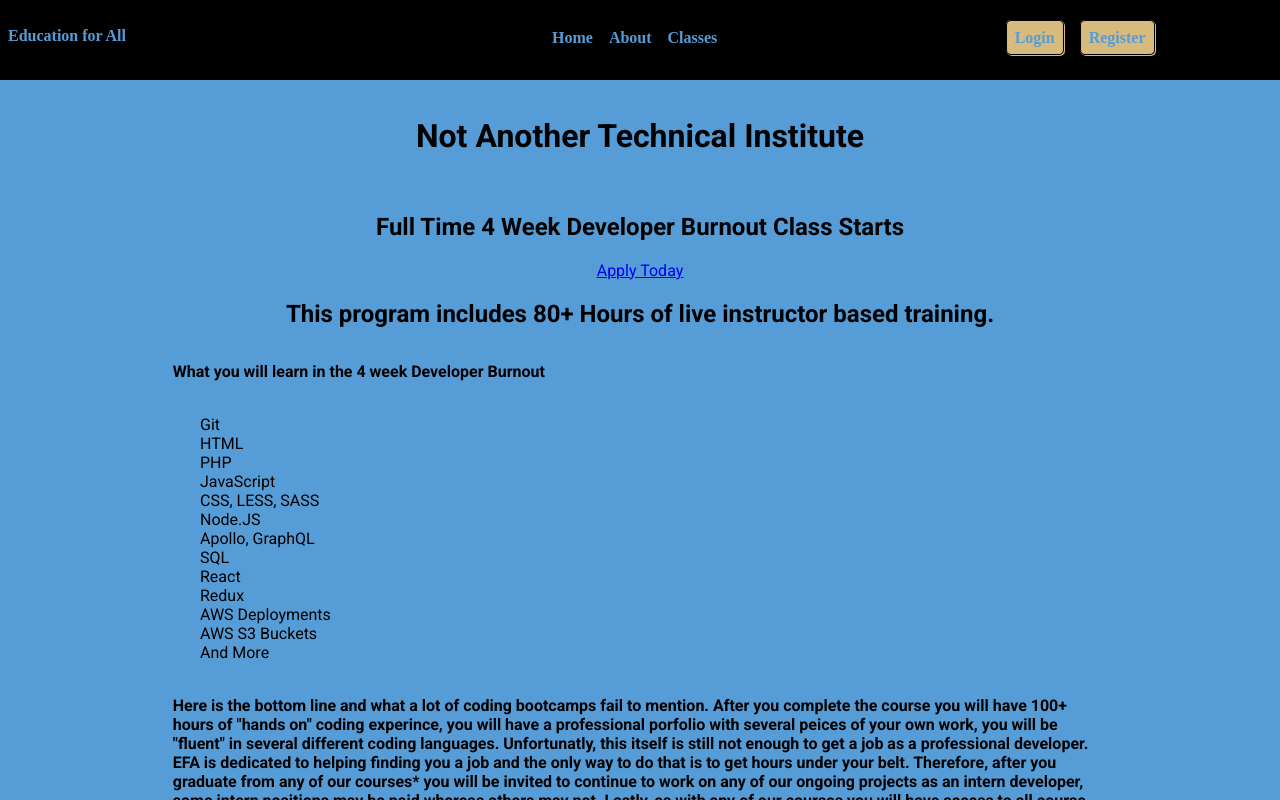
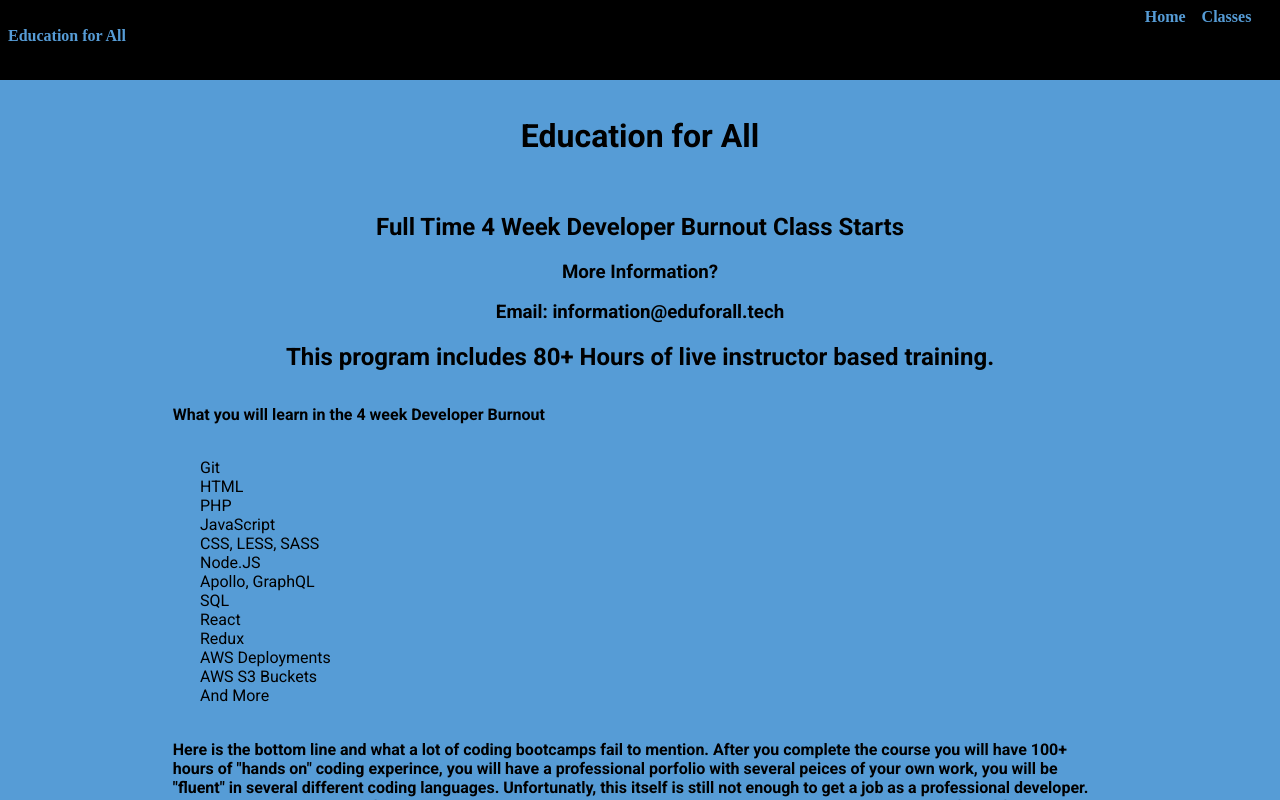
Before and after one commit to skylerwebdev/educationforall, a React (Create React App) app: page /devburnout in a window 1280 px wide. Shown: the top 800 px of the page. Built offline with nearby package versions, Linux system fonts and the light colour scheme.

Commit message:
removedabout

```diff
--- a/src/components/NavBar.jsx
+++ b/src/components/NavBar.jsx
@@ -26,13 +26,13 @@ const NavBar = () => {
             <p>{size.width}</p>
             </div>
             <div className={!open || size.width > 768 ? "nCt hidden" : "nCt"}>
-            <NL className="nL" exact to='/'>Home</NL>
-            <NL className="nL" to='/about'>About</NL>
-            <NL className="nL" to='/classes'>Classes</NL>
             </div>
             <div className={!open || size.width > 768 ? "nRt hidden" : "nRt"}>
-            <NL className="nL button" to='/logout'>Logout</NL>
-            <NL className="nL button" to='#'>Register</NL>
+            {/* <NL className="nL button" to='/logout'>Logout</NL>
+            <NL className="nL button" to='#'>Register</NL> */}
+            <NL className="nL" exact to='/'>Home</NL>
+            {/* <NL className="nL" to='/about'>About</NL> */}
+            <NL className="nL" to='/classes'>Classes</NL>
             </div>
         </div>) :
         (
@@ -42,14 +42,14 @@ const NavBar = () => {
                 <p>{size.width}</p>
                 </div>
                 <div className={!open || size.width > 768 ? "nCt hidden" : "nCt"}>
+                </div>
+                {/* {/* <div className={!open || size.width > 768 ? "nRt hidden" : "nRt"}> */}
+                {/* <NL className="nL button" to='/login'>Login</NL> */}
                 <NL className="nL" exact to='/'>Home</NL>
-                <NL className="nL" to='/about'>About</NL>
+                {/* <NL className="nL" to='/about'>About</NL> */}
                 <NL className="nL" to='/classes'>Classes</NL>
-                </div>
-                <div className={!open || size.width > 768 ? "nRt hidden" : "nRt"}>
-                <NL className="nL button" to='/login'>Login</NL>
-                <NL className="nL button" to='#'>Register</NL>
-                </div>
+                {/* <NL className="nL button" to='#'>Register</NL> */}
+                {/* </div> */} */}
             </div>)
     )
 }
--- a/src/pages/Classes.jsx
+++ b/src/pages/Classes.jsx
@@ -13,12 +13,12 @@ const Classes = () => {
                 <div className="mnRtHdrDiv">
                     <h1 className='mnRtHdr'>Course Offerings K-12</h1>
                     <ul>
-                        <li>K-12 Tutoring</li>
                     </ul>
                     <h2 className="secRtSubHdr">Coming Soon</h2>
                     <ul>
                         <li>
                             <>After Dinner with Scratch Ages 10-13</>
+                        <li>K-12 Tutoring</li>
                         </li>
                         <li>And Much More to Come</li>
                     </ul>
--- a/src/pages/DevBurnout.jsx
+++ b/src/pages/DevBurnout.jsx
@@ -7,13 +7,15 @@ const DevBurnout = () => {
                     <div className="pageMain">
             <div className="pageTop">
                 <div className="ptLt"></div>
-                <div className="ptCt"><h1 className="ctrHdr">Not Another Technical Institute</h1></div>
+                <div className="ptCt"><h1 className="ctrHdr">Education for All</h1></div>
                 <div className="ptRt"></div>
             </div>
             <div className="pageMid">
                 <div className="pmLt">
                     <h2>Full Time 4 Week Developer Burnout Class Starts</h2>
-                    <Link to='/apply'>Apply Today</Link>
+                    {/* <Link to='/apply'>Apply Today</Link>
+                     */}
+                     <h3>More Information?</h3><h3> Email: information@eduforall.tech</h3>
                     <h2>This program includes 80+ Hours of live instructor based training.</h2>
                     <h4 className='homep'>What you will learn in the 4 week Developer Burnout</h4>
                     <ul>
--- a/src/pages/Home.jsx
+++ b/src/pages/Home.jsx
@@ -58,7 +58,7 @@ const Home = () => {
                         <li>Career Counselors</li>
                     </ul>
                     <p>More Information?</p>
-            Email: skylerwebdev@gmail.com
+            Email: information@eduforall.tech
                 </div>
                 <div className="mnLtDiv"></div>
             </div>
```
